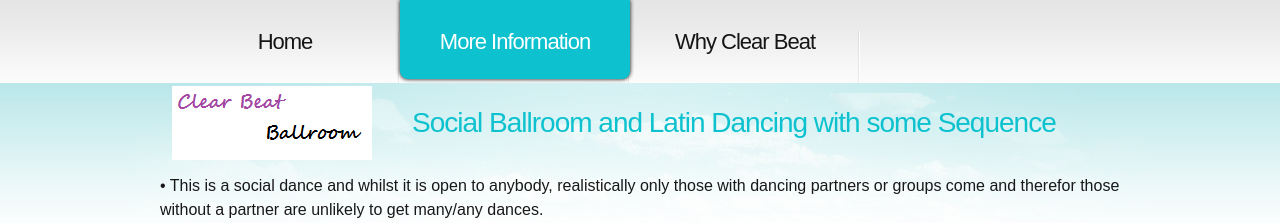
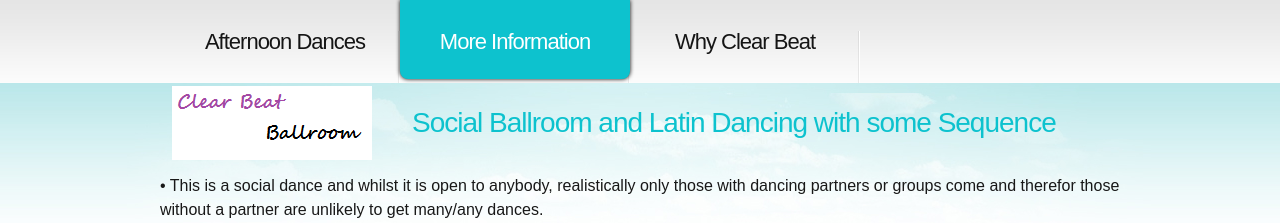
Before and after one commit to ramsayd/duncansdances, a Jekyll site: the page built from 20_information.md, in a window 1280 px wide. Shown: the top 223 px of the page. Built offline with Jekyll 4.4.1, drawn with Linux system fonts in a browser that asks for light colours.

Commit message:
Update and rename 00_index.md to 00_afternoon.md

```diff
--- a/00_index.md
+++ b/00_afternoon.md
@@ -1,10 +1,10 @@
 ---
-title: Home
+title: Afternoon Dances
 layout: page
-permalink: "index.html"
+permalink: "afternoon.html"
 ---
 
-<article class="grid_3">
+<article class="grid_4">
   <dl>
     <dl>
       <dt>£6 per person</dt>
@@ -18,11 +18,11 @@ permalink: "index.html"
   </dl>
 </article>
 
-<article class="grid_6">
+<article class="grid_4">
   <img width="100%" src="images/dancefloor.jpg"/>
 </article>
 
-<article class="grid_3">
+<article class="grid_4">
   <dl>
     <dt><strong>A typical evening</strong></dt>
     <dt>8 to 9:30 - a mixture of Ballroom and Latin dances</dt>
```
